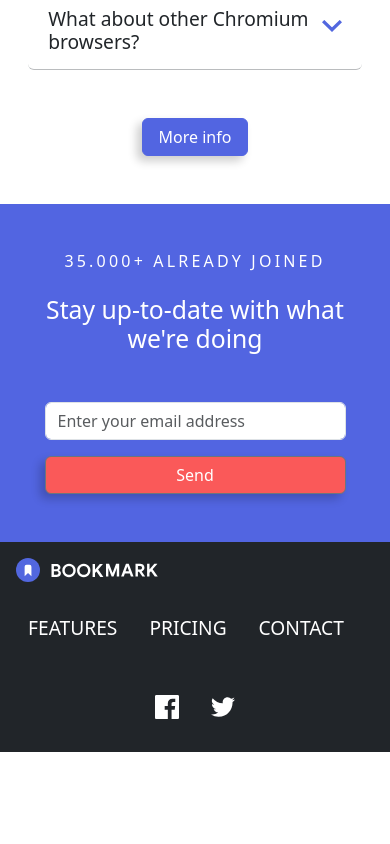
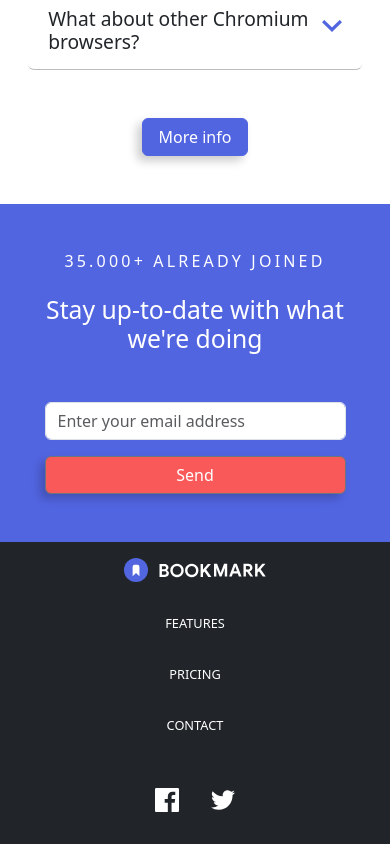
Before and after one commit to ivanetierra/Lliurament-1.2, a website: page index.html in a window 390 px wide. Shown: the part 4356-5200 px from the top of the page. Before the commit the page ends 5108 px from the top, so only its background shows below. Drawn offline with nearby package versions, Linux system fonts and the light colour scheme.

Commit message:
fixed footer on mobile

```diff
--- a/index.html
+++ b/index.html
@@ -306,15 +306,15 @@
         <div class="container">
             <div class="row">
 
-                <div class="col-12 col-md-4 text-md-left text-center d-flex align-items-center p-3">
+                <div class="col-12 col-md-4 text-md-left text-center d-flex justify-content-center align-items-center p-3">
                     <img src="/images/logo-bookmark-white.svg" alt="Logo" height="24">
                 </div>
 
 
-                <div class="col-12 col-md-4 text-center d-flex flex-md-row align-items-center">
-                    <a class="nav-link p-3" href="#">FEATURES</a>
-                    <a class="nav-link p-3" href="#">PRICING</a>
-                    <a class="nav-link p-3" href="#">CONTACT</a>
+                <div class="col-12 col-md-4 text-md-left d-flex flex-column flex-md-row align-items-center">
+                    <a class="nav-link p-3 footer-link" href="#">FEATURES</a>
+                    <a class="nav-link p-3 footer-link" href="#">PRICING</a>
+                    <a class="nav-link p-3 footer-link" href="#">CONTACT</a>
                 </div>
 
                 <div class="col-12 col-md-4 text-right d-flex justify-content-md-end justify-content-center py-3">
--- a/styles.scss
+++ b/styles.scss
@@ -227,3 +227,7 @@ h6 {
 .socials:hover {
   color: $secondary;
 }
+
+.footer-link{
+  font-size: 0.8rem;
+}
```
Also changed, not shown: styles.css, 1 other file.
